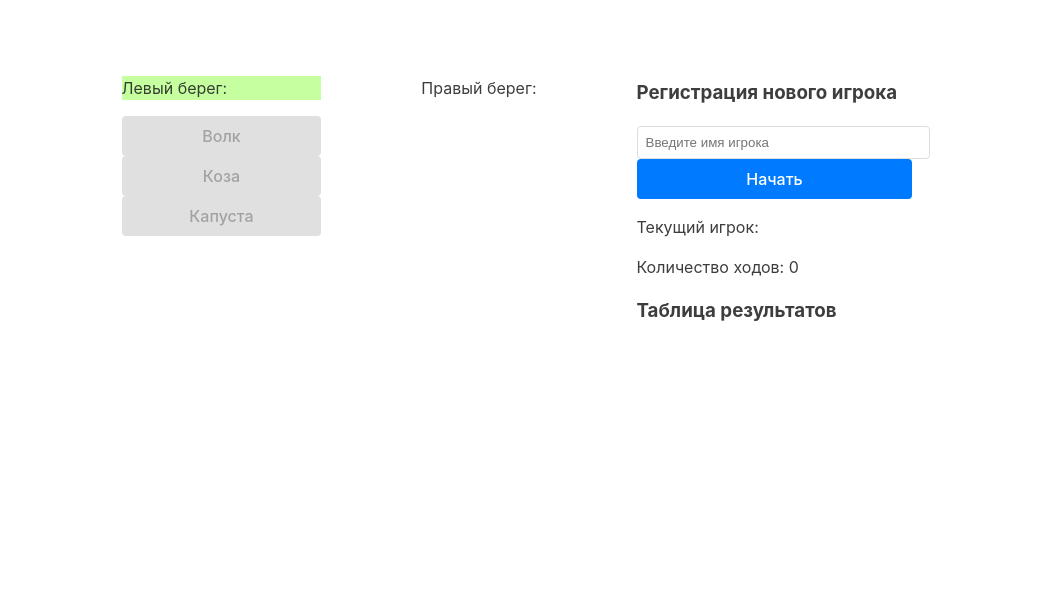
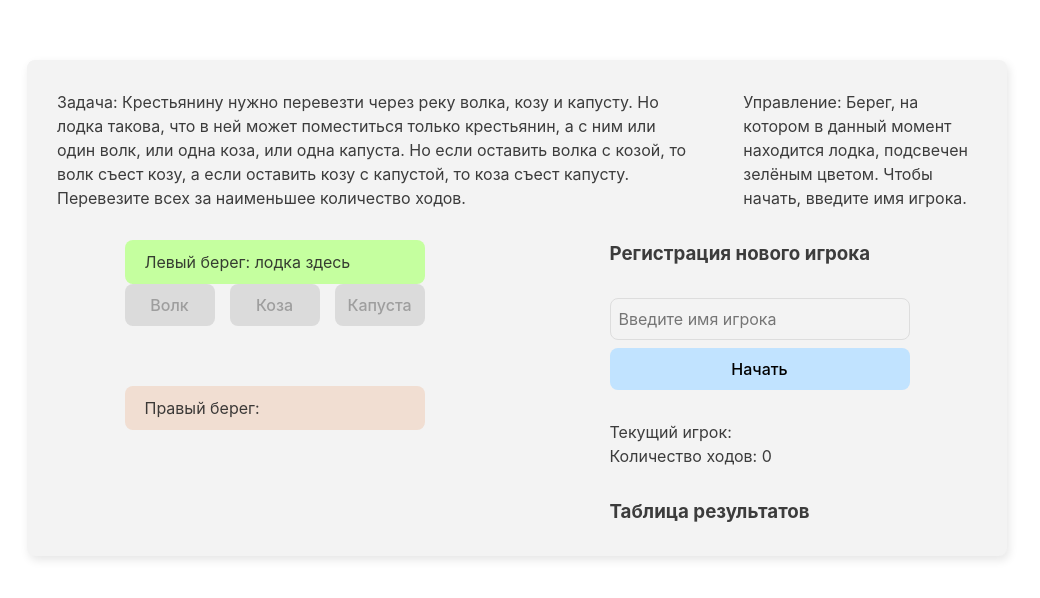
Before and after one commit to abljava/wolf-goat-cabbage, a website built with Vite: page index.html in a window 1280 px wide. Shown: the whole page, without its empty margins (123-1163 px from the left). Built offline with nearby package versions, Linux system fonts and the light colour scheme.

Commit message:
feat: improve styles and layout

```diff
--- a/index.html
+++ b/index.html
@@ -10,34 +10,57 @@
   <body>
     <div class="page">
       <section class="main">
+        <div class="top-section">
+          <p>
+            Задача: Крестьянину нужно перевезти через реку волка, козу и
+            капусту. Но лодка такова, что в ней может поместиться только
+            крестьянин, а с ним или один волк, или одна коза, или одна капуста.
+            Но если оставить волка с козой, то волк съест козу, а если оставить
+            козу с капустой, то коза съест капусту. Перевезите всех за наименьшее количество ходов.
+          </p>
+          <p>Управление: Берег, на котором в данный момент находится лодка, подсвечен зелёным цветом. Чтобы начать, введите имя игрока.</p>
+        </div>
+        <div class="middle-section">
+          <div class="block">
             <div>
-          <p id="left-bank">Левый берег:</p>
-          <div id="left-bank-buttons" class="button"></div>
+              <p id="left-bank" class="title">Левый берег: <span id='boat-left'></span></p>
+              <div id="left-bank-buttons" class="buttons"></div>
             </div>
+            <div class='rectangle'></div>
             <div>
-          <p id="right-bank">Правый берег:</p>
-          <div id="right-bank-buttons" class="button"></div>
+              <p id="right-bank" class="title">Правый берег:  <span id='boat-right'></span></p>
+              <div id="right-bank-buttons" class="buttons"></div>
             </div>
+          </div>
+          <div class="block">
             <div>
               <form class="registration-form" id="registration-form">
-            <h3>Регистрация нового игрока</h3>
+                <h3 >Регистрация нового игрока</h3>
                 <input
+                  class="username"
                   type="text"
                   id="username"
                   placeholder="Введите имя игрока"
                   required
                 />
-            <button type="submit" id="register-button">
+                <button
+                  type="submit"
+                  id="register-button"
+                  class="submit-button"
+                >
                   Начать
                 </button>
               </form>
-
-          <p class="counter">Текущий игрок: <span id="user"></span></p>
-          <p class="counter">Количество ходов: <span id="count"></span></p>
-          <h3>Таблица результатов</h3>
+            </div>
+            <div>
+              <p class="text">Текущий игрок: <span id="user"></span></p>
+              <p class="text">Количество ходов: <span id="count"></span></p>
+            </div>
+            <div>
+              <h3 class="text">Таблица результатов</h3>
               <div class="table">
-            <div>
                   <ul id="results"></ul>
+              </div>
             </div>
           </div>
         </div>
--- a/src/api.js
+++ b/src/api.js
@@ -11,12 +11,12 @@ export function getUsers() {
     })
     .catch((error) => {
       console.error('Ошибка при получении пользователей:', error);
-      throw error; // Пробрасываем ошибку дальше для обработки
+      throw error;
     });
 }
 
-// Регистрация новго пользователя
-export function register(formData) {
+// Добавление новго пользователя
+export function addUser(formData) {
   return fetch(BASE_URL, {
     method: 'POST',
     headers: {
--- a/src/main.js
+++ b/src/main.js
@@ -1,10 +1,5 @@
-import { getUsers, register } from './api';
+import { getUsers, addUser } from './api';
 
-// Определяем начальное состояние
-let leftBank = ['Волк', 'Коза', 'Капуста'];
-let rightBank = [];
-let currentBank = 'left';
-let moveCount = 0;
 const leftBankButtons = document.getElementById('left-bank-buttons');
 const rightBankButtons = document.getElementById('right-bank-buttons');
 const counter = document.getElementById('count');
@@ -13,8 +8,17 @@ const leftBankTitle = document.getElementById('left-bank');
 const rightBankTitle = document.getElementById('right-bank');
 const form = document.getElementById('registration-form');
 const resultsList = document.getElementById('results');
-const userList = document.getElementById('users');
 const input = document.getElementById('username');
+const boatLeft = document.getElementById('boat-left');
+const boatRight = document.getElementById('boat-right');
+
+console.log(boatLeft.textContent);
+
+// Определяем начальное состояние
+let leftBank = ['Волк', 'Коза', 'Капуста'];
+let rightBank = [];
+let currentBank = 'left';
+let moveCount = 0;
 
 markBank(currentBank);
 
@@ -36,8 +40,7 @@ form.addEventListener('submit', function (e) {
   e.preventDefault();
   currentUser.textContent = input.value;
   counter.textContent = 0;
-  console.log(currentUser.textContent);
-  renderButtons()
+  renderButtons();
 });
 
 // Рендерим кнопки в текущем состоянии
@@ -67,18 +70,17 @@ function renderButtons() {
 
 // Подсвечиваем текущий берег
 function markBank(currentBank) {
-  leftBankTitle.classList.remove('active');
-  rightBankTitle.classList.remove('active');
-  currentBank === 'left'
-    ? leftBankTitle.classList.add('active')
-    : rightBankTitle.classList.add('active');
+  const isLeftBank = currentBank === 'left';
+
+  leftBankTitle.classList.toggle('active', isLeftBank);
+  rightBankTitle.classList.toggle('active', !isLeftBank);
+
+  boatLeft.textContent = isLeftBank ? 'лодка здесь' : '';
+  boatRight.textContent = isLeftBank ? '' : 'лодка здесь';
 }
 
 // Функция для отображения состояния
 function displayState() {
-  // console.log(`Текущий берег: ${currentBank}`);
-  // console.log(`Левый берег: ${leftBank.join(', ')}`);
-  // console.log(`Правый берег: ${rightBank.join(', ')}`);
   renderButtons();
   counter.textContent = moveCount;
 }
@@ -90,28 +92,28 @@ function isSafe() {
     leftBank.includes('Волк') &&
     currentBank === 'right'
   ) {
-    return 'Волк съест козу';
+    return 'Волк съел козу. Попробуйте ещё раз';
   }
   if (
     leftBank.includes('Коза') &&
     leftBank.includes('Капуста') &&
     currentBank === 'right'
   ) {
-    return 'Коза съест капусту';
+    return 'Коза съела капусту. Попробуйте ещё раз';
   }
   if (
     rightBank.includes('Коза') &&
     rightBank.includes('Волк') &&
     currentBank === 'left'
   ) {
-    return 'Волк съест козу';
+    return 'Волк съел козу. Попробуйте ещё раз';
   }
   if (
     rightBank.includes('Коза') &&
     rightBank.includes('Капуста') &&
     currentBank === 'left'
   ) {
-    return 'Коза съест капусту';
+    return 'Коза съела капусту. Попробуйте ещё раз';
   }
   return 'ok';
 }
@@ -139,10 +141,12 @@ function move(entity) {
       username: currentUser.textContent,
       result: counter.textContent,
     };
-    register(formData).then(() => {
+    addUser(formData).then(() => {
       setResults();
     });
-    showModal(`Поздравляем, это победа! Ваш результат: ${counter.textContent} ходов`);
+    showModal(
+      `Поздравляем, это победа! Ваш результат: ${counter.textContent} ходов`
+    );
   }
 
   counter.textContent = moveCount++;
--- a/src/style.css
+++ b/src/style.css
@@ -3,7 +3,6 @@
   line-height: 1.5;
   font-weight: 400;
 
-  color-scheme: light dark;
   color: rgba(32, 32, 32, 0.87);
   background-color: #ffffff;
 
@@ -13,13 +12,10 @@
   -moz-osx-font-smoothing: grayscale;
 }
 
-a {
-  font-weight: 500;
-  color: #646cff;
-  text-decoration: inherit;
-}
-a:hover {
-  color: #535bf2;
+* {
+  margin: 0;
+  padding: 0;
+  box-sizing: border-box;
 }
 
 body {
@@ -29,29 +25,20 @@ body {
   min-height: 100vh;
 }
 
-h1 {
-  font-size: 3.2em;
-  line-height: 1.1;
-}
-
-#app {
-  max-width: 1280px;
-  margin: 0 auto;
-  padding: 2rem;
-  text-align: center;
-}
-
 button {
+  width: 90px;
+  background-color: #e0e0e0;
   border-radius: 8px;
   border: 1px solid transparent;
-  padding: 0.6em 1.2em;
+  padding: 10px;
   font-size: 1em;
   font-weight: 500;
   font-family: inherit;
   cursor: pointer;
 }
+
 button:hover {
-  background-color: #8acaff;
+  background-color: #c1e3ff;
 }
 
 button:disabled {
@@ -60,6 +47,7 @@ button:disabled {
   cursor: default;
   opacity: 0.6;
 }
+
 button:disabled:hover {
   background-color: #ccc;
   color: #666;
@@ -69,30 +57,91 @@ li {
   list-style: none;
 }
 
+input {
+  border: none;
+  background: none;
+  font: inherit;
+  color: inherit;
+  outline: none;
+  width: 100%;
+  padding: 8px;
+  border: 1px solid #ddd;
+  border-radius: 8px;
+}
+
 .page {
   max-width: 1280px;
+  box-sizing: border-box;
 }
 
 .main {
   width: 980px;
   margin: 60px;
+  padding: 30px;
+  background: #f3f3f3;
+  border-radius: 8px;
+  box-shadow: 2px 4px 10px rgba(0, 0, 0, 0.1);
   display: flex;
-  justify-content: center;
-  gap: 100px;
+  flex-direction: column;
+  gap: 30px;
 }
 
-.output {
-  width: 500px;
-  height: 50px;
+.top-section {
+  display: flex;
+  justify-content: space-between;
+  gap: 50px;
+}
+
+.middle-section {
+  display: flex;
+  justify-content: space-around;
+  gap: 50px;
+}
+
+.title {
+  padding: 10px 20px;
+  background: #f1ded2;
+  border-radius: 8px;
 }
 
 .active {
   background-color: rgb(197, 255, 159);
 }
 
+.rectangle {
+  background-image: url();
+}
+
+.block {
+  width: 300px;
+  display: flex;
+  flex-direction: column;
+  gap: 30px;
+}
+
+.buttons {
+  display: flex;
+  justify-content: space-between;
+  gap: 6px;
+}
+
+
+
 .table {
   display: flex;
   justify-content: space-between;
+}
+
+.registration-form {
+}
+
+.username {
+  margin: 30px 0 8px;
+}
+
+.submit-button {
+  width: 100%;
+  background-color: #c1e3ff;
 }
 
 .modal {
@@ -109,16 +158,24 @@ li {
 }
 
 .modal-content {
+  position: relative;
   background-color: #fefefe;
   margin: 15% auto;
   padding: 20px;
-  border: 1px solid #888;
-  width: 80%;
+  width: 35%;
+  height: 25%;
+  border-radius: 10px;
+  text-align: center;
+  display: flex;
+  align-items: center;
+  justify-content: center;
 }
 
 .close-button {
+  position: absolute;
+  top: 0px;
+  right: 10px;
   color: #aaa;
-  float: right;
   font-size: 28px;
   font-weight: bold;
 }
@@ -129,47 +186,3 @@ li {
   text-decoration: none;
   cursor: pointer;
 }
-
-.container {
-  max-width: 400px;
-  margin: 50px auto;
-  padding: 20px;
-  box-shadow: 0 0 10px rgba(0, 0, 0, 0.1);
-  border-radius: 5px;
-}
-
-.form-group {
-  margin-bottom: 15px;
-}
-
-label {
-  display: block;
-  margin-bottom: 5px;
-}
-
-input {
-  width: 100%;
-  padding: 8px;
-  border: 1px solid #ddd;
-  border-radius: 4px;
-}
-
-button {
-  width: 100%;
-  padding: 10px;
-  background-color: #007bff;
-  color: white;
-  border: none;
-  border-radius: 4px;
-  cursor: pointer;
-}
-
-button:hover {
-  background-color: #0056b3;
-}
-
-#message {
-  margin-top: 15px;
-  padding: 10px;
-  border-radius: 4px;
-}
```
Lines whose indentation alone changed are shown as unchanged.
